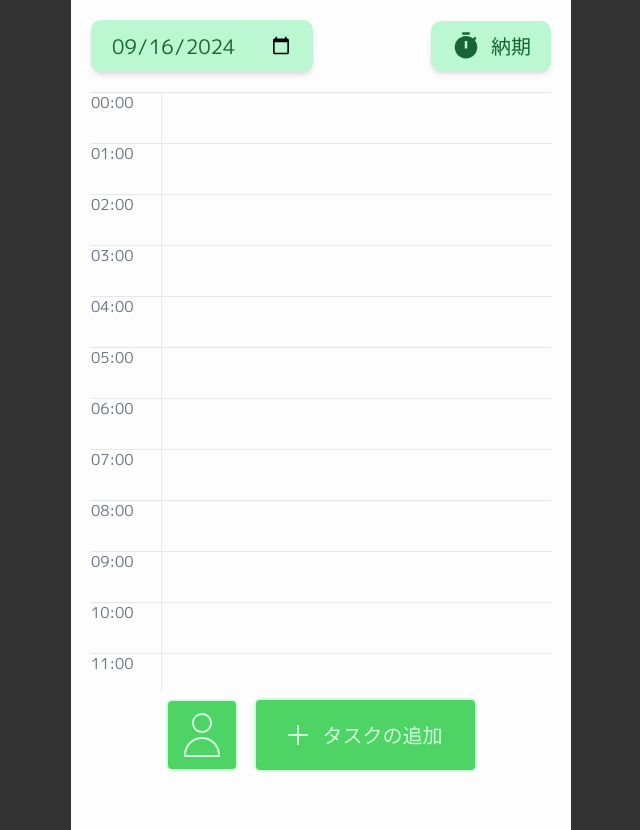
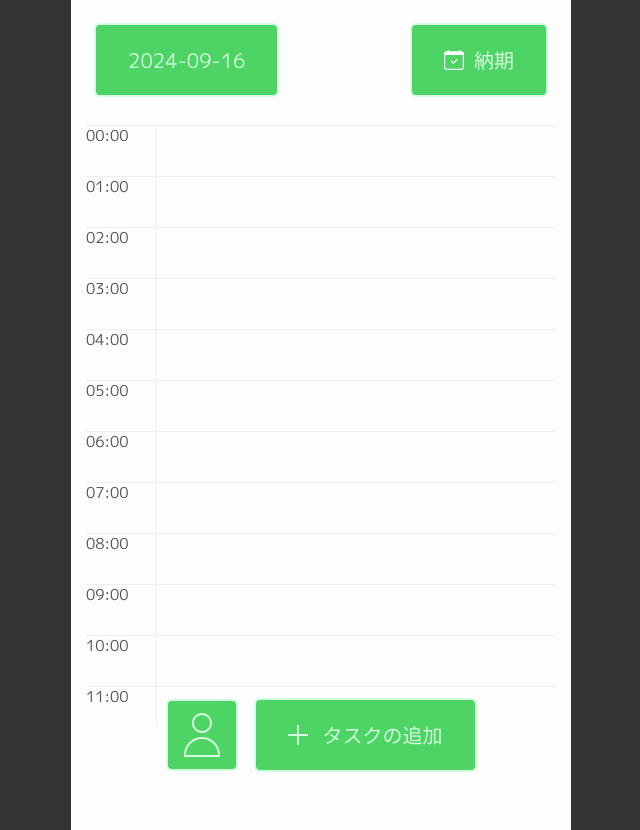
Before and after one commit to Tornado2024-AlphaC/You-DO, a Next.js app: page /daily-schedule in a window 1280 px wide. Shown: the whole page, without its empty margins (319-959 px from the left). Built offline with nearby package versions, Linux system fonts and the light colour scheme.

Commit message:
feat: すワイプ時のアニメーションを修正

```diff
--- /dev/null
+++ b/src/app/daily-schedule/components/DatePicker.tsx
@@ -0,0 +1,27 @@
+import React from 'react';
+import { Calendar } from '@/components/ui/calendar';
+
+interface CalendarProps {
+	isModal: boolean;
+}
+
+const DatePicker = ({ isModal }: CalendarProps) => {
+	const [date, setDate] = React.useState<Date | undefined>(new Date());
+
+	console.log(isModal);
+
+	return `${
+		isModal && (
+			<div className="absolute w-full h-screen m-auto">
+				<Calendar
+					mode="single"
+					selected={date}
+					onDayClick={setDate}
+					showOutsideDays={false}
+				/>
+			</div>
+		)
+	}`;
+};
+
+export default DatePicker;
--- /dev/null
+++ b/src/app/daily-schedule/components/Header.tsx
@@ -0,0 +1,49 @@
+import { format } from 'date-fns';
+import React, { useState } from 'react';
+import { Button } from '@/components/ui/button';
+import { useRouter } from 'next/navigation';
+import DatePicker from './DatePicker';
+import Image from 'next/image';
+
+const Header = () => {
+	const router = useRouter();
+
+	const [isModal, setIsModal] = useState(false);
+
+	const [selectedDate, setSelectedDate] = useState(
+		format(new Date(), 'yyyy-MM-dd')
+	); // 今日の日付を初期値に設定
+
+	// 日付選択ハンドラー
+	const handleDateChange = () => {
+		setIsModal(true);
+	};
+
+	const handleRoute = () => {
+		router.push('/limit-task');
+	};
+
+	return (
+		<div className="flex justify-between items-center w-full mb-4">
+			<Button onClick={handleDateChange}>{selectedDate}</Button>
+
+			<Button onClick={handleRoute}>
+				<Image src={'/icons/deadline.svg'} width={20} height={20} alt="納期" />
+				<span className="ml-2">納期</span>
+			</Button>
+
+			{/* 三項演算子 */}
+			{/* isModalがtrueの場合、Calendarコンポーネントを表示 */}
+			{isModal && (
+				<div
+					onClick={() => setIsModal(false)}
+					className="absolute top-0 left-0 h-screen w-full m-auto z-50 bg-white-secondary opacity-25"
+				>
+					<DatePicker isModal={isModal} />
+				</div>
+			)}
+		</div>
+	);
+};
+
+export default Header;
--- a/src/app/daily-schedule/page.tsx
+++ b/src/app/daily-schedule/page.tsx
@@ -1,24 +1,18 @@
 'use client';
 import React, { useState } from 'react';
-import { CalendarToday, Timer } from '@mui/icons-material';
-import { format } from 'date-fns';
 import Footer from '../../components/features/footer/Footer';
 import { useSwipeable } from 'react-swipeable';
 import { useRouter } from 'next/navigation';
+import { TopTask } from '@/constants/routing';
+import { SideSwipe } from '@/components/ui/sideSwipe';
+import Header from './components/Header';
 
 const DailySchedule: React.FC = () => {
 	const router = useRouter();
-	const [selectedDate, setSelectedDate] = useState(
-		format(new Date(), 'yyyy-MM-dd')
-	); // 今日の日付を初期値に設定
+
 	const [schedules, setSchedules] = useState<{ time: number; text: string }[]>(
 		[]
 	); // スケジュールの状態管理
-
-	// 日付選択ハンドラー
-	const handleDateChange = (event: React.ChangeEvent<HTMLInputElement>) => {
-		setSelectedDate(event.target.value);
-	};
 
 	// スケジュール追加ハンドラー
 	const handleAddSchedule = (time: number) => {
@@ -30,61 +24,36 @@ const DailySchedule: React.FC = () => {
 		setSchedules(schedules.filter(schedule => schedule.time !== index));
 	};
 
-	// スワイプハンドラー設定
-	const swipeHandlers = useSwipeable({
-		onSwipedLeft: eventData => {
-			// スワイプした方向に応じて処理を追加
-			console.log('Swiped left', eventData);
-		},
-		onSwipedRight: eventData => {
-			// スワイプした方向に応じて処理を追加
-			console.log('Swiped right', eventData);
-		},
+	const handlers = useSwipeable({
+		onSwipedLeft: () => router.push(TopTask),
+		preventScrollOnSwipe: true,
+		trackMouse: true,
 	});
-	const goTo_task_list = () => {
-		// 次のタスクのページへ遷移
-		router.push('/task-list');
-	};
 
 	return (
-		<div className="min-h-screen bg-white flex flex-col items-center p-4">
-			{/* Meta Tag for Mobile */}
-			<meta name="viewport" content="width=device-width, initial-scale=1" />
-
+		<SideSwipe>
+			<main
+				{...handlers}
+				className="h-full w-full bg-white flex flex-col justify-center items-center p-3"
+			>
 				{/* Header */}
-			<div className="flex justify-between items-center w-full max-w-md mb-4">
-				<div className="flex items-center">
-					<input
-						type="date"
-						value={selectedDate}
-						onChange={handleDateChange}
-						className="bg-green-200 text-green-800 py-2 px-4 rounded-lg shadow-md"
-					/>
-				</div>
-				<button
-					className="flex items-center bg-green-200 text-green-800 py-2 px-4 rounded-lg shadow-md"
-					onClick={goTo_task_list}
-				>
-					<Timer className="text-lg" />
-					<span className="ml-2">納期</span>
-				</button>
-			</div>
+				<Header />
 
 				{/* Schedule Grid */}
 				<div
-				className="w-full max-w-md bg-white overflow-y-auto"
+					className="w-full bg-white overflow-y-auto"
 					style={{ maxHeight: 'calc(100vh - 200px)' }}
 				>
 					{Array.from({ length: 24 }).map((_, index) => (
 						<div
 							key={index}
-						className="relative flex items-start border-t border-gray-200"
+							className="relative flex items-start border-t border-white-tertiary"
 						>
-						<div className="w-14 text-xs text-gray-500">
+							<div className="w-14 text-xs text-white-quaternary">
 								{index.toString().padStart(2, '0')}:00
 							</div>
 							<div
-							className="flex-1 h-10 border-l border-gray-200"
+								className="flex-1 h-10 border-l border-white-tertiary"
 								onClick={() => handleAddSchedule(index)} // スケジュール追加用のクリックハンドラー
 							>
 								{/* Placeholder for Scheduled Item */}
@@ -93,9 +62,8 @@ const DailySchedule: React.FC = () => {
 									.map((schedule, i) => (
 										<div
 											key={i}
-										className="bg-green-700 text-white text-center py-2 rounded-lg m-1 transition-transform duration-300 ease-in-out"
+											className="bg-green-quaternary text-green-secondary border-2 border-green-secondary items-center py-2 rounded-sm rounded-ee-none"
 											style={{ width: 'calc(100% - 1rem)' }}
-										{...swipeHandlers} // スワイプハンドラーを追加
 											onTouchEnd={() => handleSwipe(index)} // スワイプで削除できる
 										>
 											{schedule.text}
@@ -108,7 +76,8 @@ const DailySchedule: React.FC = () => {
 
 				{/* Footer */}
 				<Footer />
-		</div>
+			</main>
+		</SideSwipe>
 	);
 };
 
--- /dev/null
+++ b/src/components/ui/calendar.tsx
@@ -0,0 +1,72 @@
+'use client';
+
+import * as React from 'react';
+import { ChevronLeftIcon, ChevronRightIcon } from '@radix-ui/react-icons';
+import { DayPicker } from 'react-day-picker';
+
+import { cn } from '@/libs/utils';
+import { buttonVariants } from '@/components/ui/button';
+
+export type CalendarProps = React.ComponentProps<typeof DayPicker>;
+
+function Calendar({
+	className,
+	classNames,
+	showOutsideDays = true,
+	...props
+}: CalendarProps) {
+	return (
+		<DayPicker
+			showOutsideDays={showOutsideDays}
+			className={cn('p-3', className)}
+			classNames={{
+				months: 'flex flex-col sm:flex-row space-y-4 sm:space-x-4 sm:space-y-0',
+				month: 'space-y-4',
+				caption: 'flex justify-center pt-1 relative items-center',
+				caption_label: 'text-sm font-medium',
+				nav: 'space-x-1 flex items-center',
+				nav_button: cn(
+					buttonVariants({ variant: 'outline' }),
+					'h-7 w-7 bg-transparent p-0 opacity-50 hover:opacity-100'
+				),
+				nav_button_previous: 'absolute left-1',
+				nav_button_next: 'absolute right-1',
+				table: 'w-full border-collapse space-y-1',
+				head_row: 'flex',
+				head_cell:
+					'text-muted-foreground rounded-md w-8 font-normal text-[0.8rem]',
+				row: 'flex w-full mt-2',
+				cell: cn(
+					'relative p-0 text-center text-sm focus-within:relative focus-within:z-20 [&:has([aria-selected])]:bg-accent [&:has([aria-selected].day-outside)]:bg-accent/50 [&:has([aria-selected].day-range-end)]:rounded-r-md',
+					props.mode === 'range'
+						? '[&:has(>.day-range-end)]:rounded-r-md [&:has(>.day-range-start)]:rounded-l-md first:[&:has([aria-selected])]:rounded-l-md last:[&:has([aria-selected])]:rounded-r-md'
+						: '[&:has([aria-selected])]:rounded-md'
+				),
+				day: cn(
+					buttonVariants({ variant: 'ghost' }),
+					'h-8 w-8 p-0 font-normal aria-selected:opacity-100'
+				),
+				day_range_start: 'day-range-start',
+				day_range_end: 'day-range-end',
+				day_selected:
+					'bg-primary text-primary-foreground hover:bg-primary hover:text-primary-foreground focus:bg-primary focus:text-primary-foreground',
+				day_today: 'bg-accent text-accent-foreground',
+				day_outside:
+					'day-outside text-muted-foreground opacity-50  aria-selected:bg-accent/50 aria-selected:text-muted-foreground aria-selected:opacity-30',
+				day_disabled: 'text-muted-foreground opacity-50',
+				day_range_middle:
+					'aria-selected:bg-accent aria-selected:text-accent-foreground',
+				day_hidden: 'invisible',
+				...classNames,
+			}}
+			components={{
+				IconLeft: ({ ...props }) => <ChevronLeftIcon className="h-4 w-4" />,
+				IconRight: ({ ...props }) => <ChevronRightIcon className="h-4 w-4" />,
+			}}
+			{...props}
+		/>
+	);
+}
+Calendar.displayName = 'Calendar';
+
+export { Calendar };
--- a/src/components/ui/sideSwipe.tsx
+++ b/src/components/ui/sideSwipe.tsx
@@ -6,17 +6,14 @@ import { ReactNode } from 'react';
 
 const variants = {
 	hidden: (direction: number) => ({
-		x: direction > 0 ? 1000 : -1000,
 		opacity: 0,
 		transition: { duration: 0.5 },
 	}),
 	enter: {
-		x: 0,
 		opacity: 1,
 		transition: { duration: 0.5 },
 	},
 	exit: (direction: number) => ({
-		x: direction > 0 ? -1000 : 1000,
 		opacity: 0,
 		transition: { duration: 0.5 },
 	}),
@@ -24,21 +21,12 @@ const variants = {
 
 export const SideSwipe = ({ children }: { children: ReactNode }) => {
 	const pathName = usePathname();
-	let direction = 0;
 
-	if (pathName === '/top-task') {
-		direction = 0;
-	} else if (pathName === '/daily-schedule') {
-		direction = -1;
-	} else if (pathName === '/task-list') {
-		direction = 1;
-	}
 	return (
 		// 画面スワイプによる画面遷移アニメーション
 		<AnimatePresence mode="wait">
 			<motion.div
 				key={pathName}
-				custom={direction}
 				variants={variants}
 				initial="hidden"
 				animate="enter"
```
Lines whose indentation alone changed are shown as unchanged.
